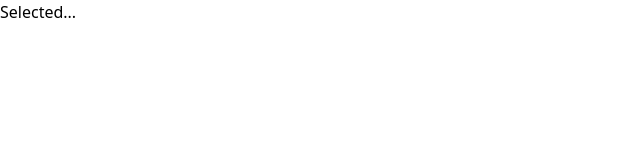
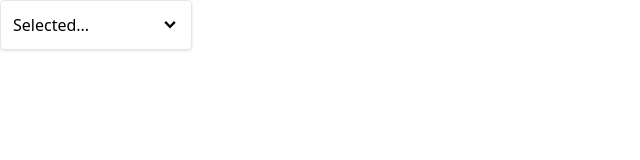
Before and after one commit to DhruvKauts2/React-Starter-Projects, a React (Create React App) app in the folder comps/: page / in a window 1280 px wide. Shown: the top 160 px of the page, without its empty margins (0-640 px from the left). Built offline with nearby package versions, Linux system fonts and the light colour scheme.

Commit message:
modified components

```diff
--- a/comps/src/components/Dropdown.js
+++ b/comps/src/components/Dropdown.js
@@ -1,4 +1,6 @@
 import { useState } from "react";
+import { GoChevronDown } from "react-icons/go";
+import Panel from "./Panel";
 
 function Dropdown({ options, value, onChange }) {
   const [isOpen, setIsOpen] = useState(false);
@@ -14,16 +16,26 @@
 
   const renderedOptions = options.map((option) => {
     return (
-      <div onClick={() => handleOptionClick(option)} key={option.value}>
+      <div
+        className="hover:bg-sky-100 rounded curson-pointer p-1"
+        onClick={() => handleOptionClick(option)}
+        key={option.value}
+      >
         {option.label}
       </div>
     );
   });
 
   return (
-    <div>
-      <div onClick={handleClick}>{value?.label || "Selected..."}</div>
-      {isOpen && <div>{renderedOptions}</div>}
+    <div className="w-48 relative">
+      <Panel
+        className="flex justify-between items-center cursor-pointer"
+        onClick={handleClick}
+      >
+        {value?.label || "Selected..."}
+        <GoChevronDown className="text-lg" />
+      </Panel>
+      {isOpen && <Panel className="absolute top-full">{renderedOptions}</Panel>}
     </div>
   );
 }
--- /dev/null
+++ b/comps/src/components/Panel.js
@@ -0,0 +1,16 @@
+import classNames from "classnames";
+
+function Panel({ children, className, ...rest }) {
+  const finalClassNames = classNames(
+    "border rounded p-3 shadow bg-white-full",
+    className
+  );
+
+  return (
+    <div {...rest} className={finalClassNames}>
+      {children}
+    </div>
+  );
+}
+
+export default Panel;
```
